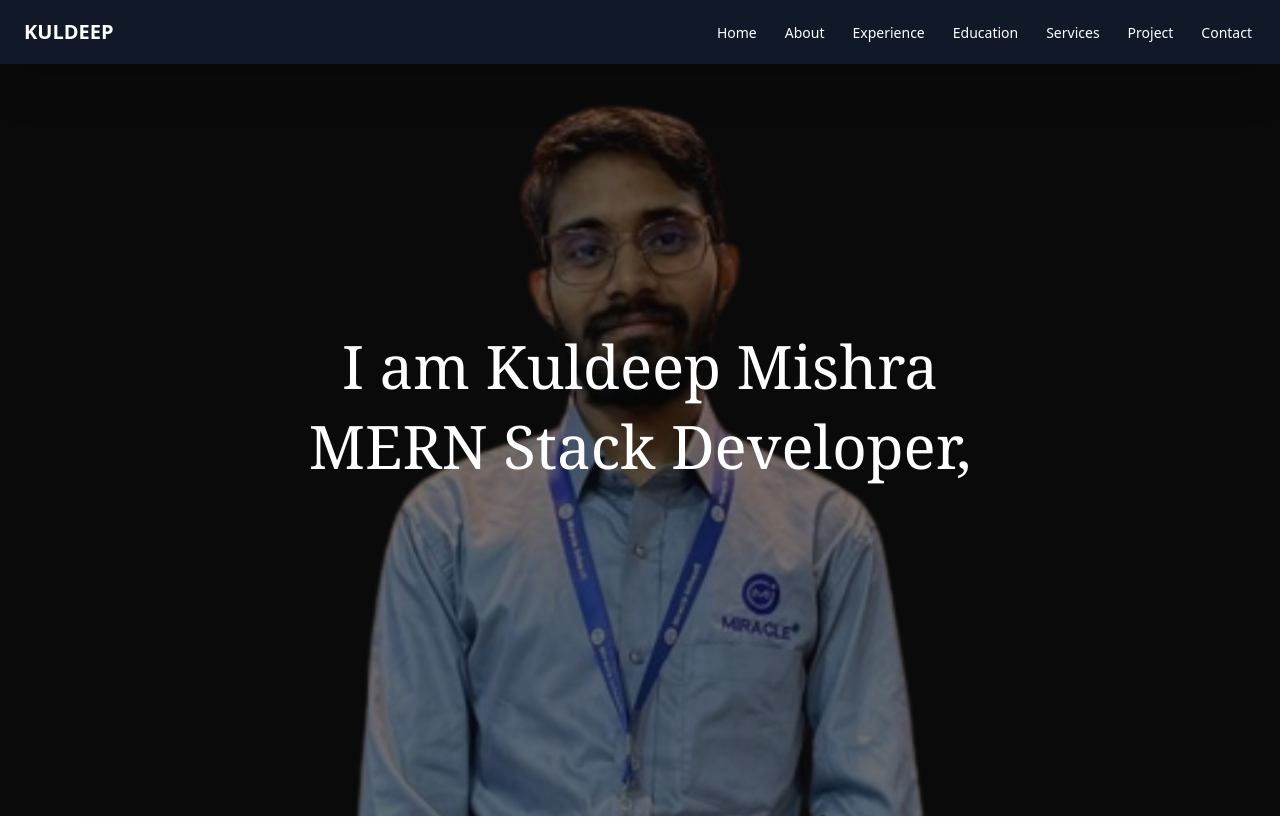
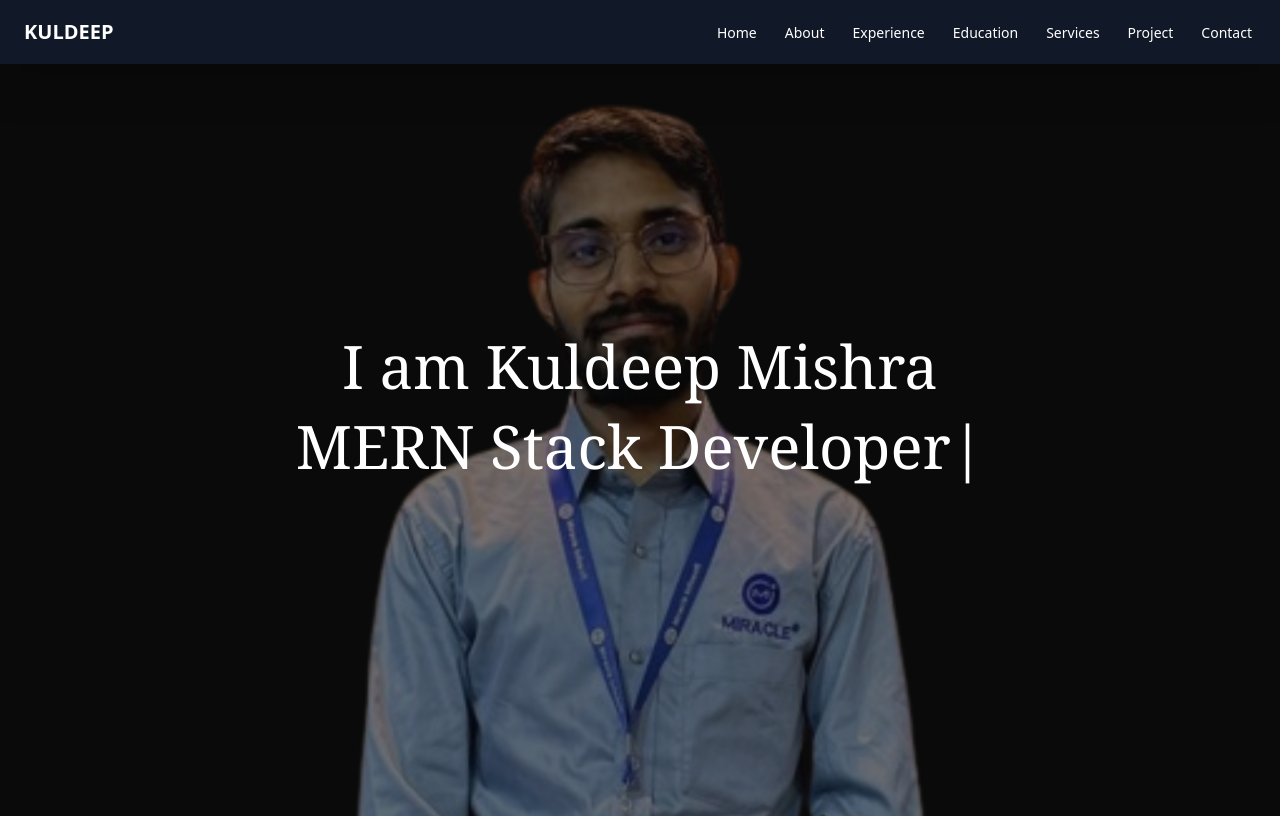
Before and after one commit to SinghLokesh02/portfolio, a React (Create React App) app: page / in a window 1280 px wide. Shown: the top 818 px of the page. Built offline with nearby package versions, Linux system fonts and the light colour scheme.

Commit message:
Hero Heading Proper

```diff
--- a/src/components/Hero.js
+++ b/src/components/Hero.js
@@ -5,11 +5,17 @@ import hero from "../assets/img/kuldeep-mishra.png";
 const Hero = () => {
   useEffect(() => {
     const options = {
-      strings: ["MERN Stack Developer,"],
-      typeSpeed: 100,
+      strings: ["MERN Stack Developer"],
+      typeSpeed: 200,
+      backSpeed: 100,
+      backDelay: 500,
+      startDelay: 1000,
       loop: true,
+      showCursor: false,
+      cursorChar: "|",
+
     };
-    const typed = new Typed(".typed", options);
+    const typed = new Typed(".typed", options );
 
     return () => {
       typed.destroy();
@@ -37,7 +43,7 @@ const Hero = () => {
                 I am Kuldeep Mishra
               </h1>
               <p className="hero-subtitle">
-                <span className="typed text-white md:text-6xl text-4xl absolute top-[45%] md:top-[50%] left-0 w-full text-center font-serif" />
+              <h1 className="text-white md:text-6xl text-4xl absolute top-[45%] md:top-[50%] left-0 w-full text-center font-serif">  <span className="typed "></span>|</h1>
               </p>
             </div>
           </div>
```
